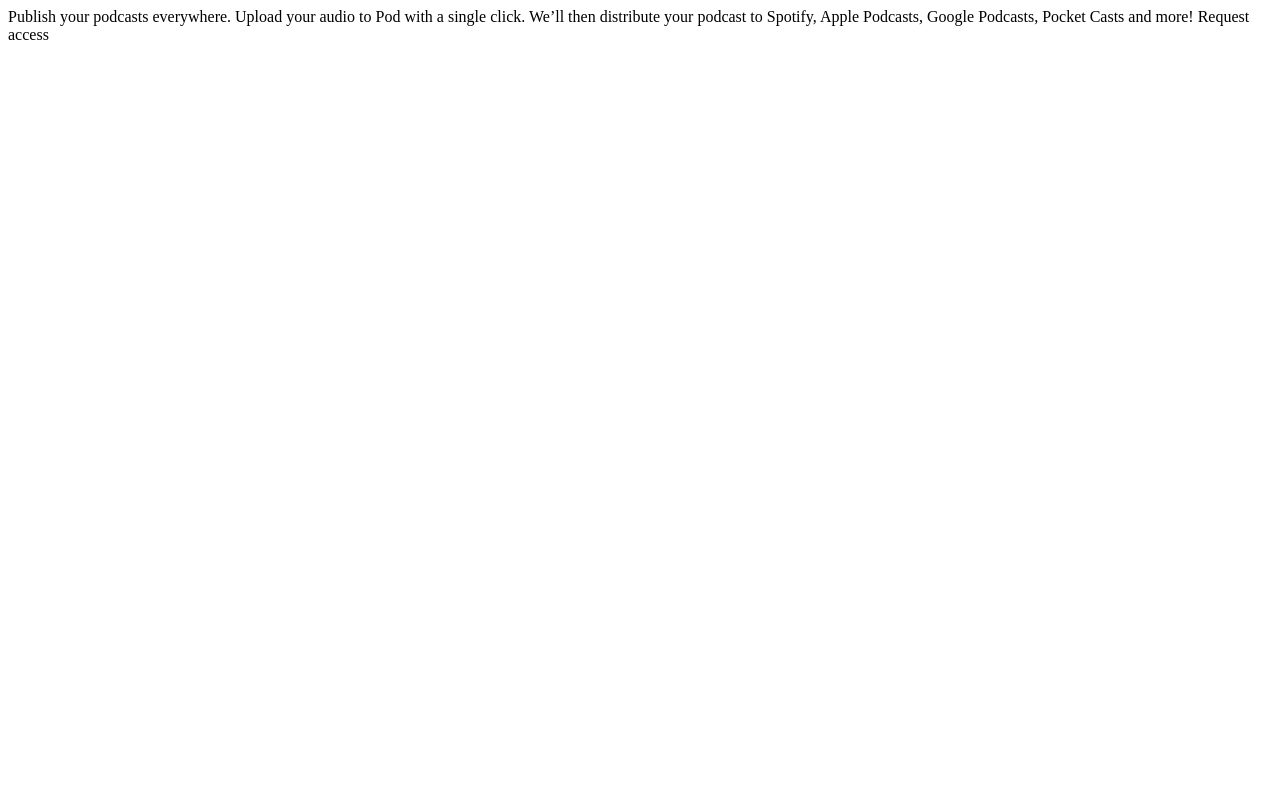
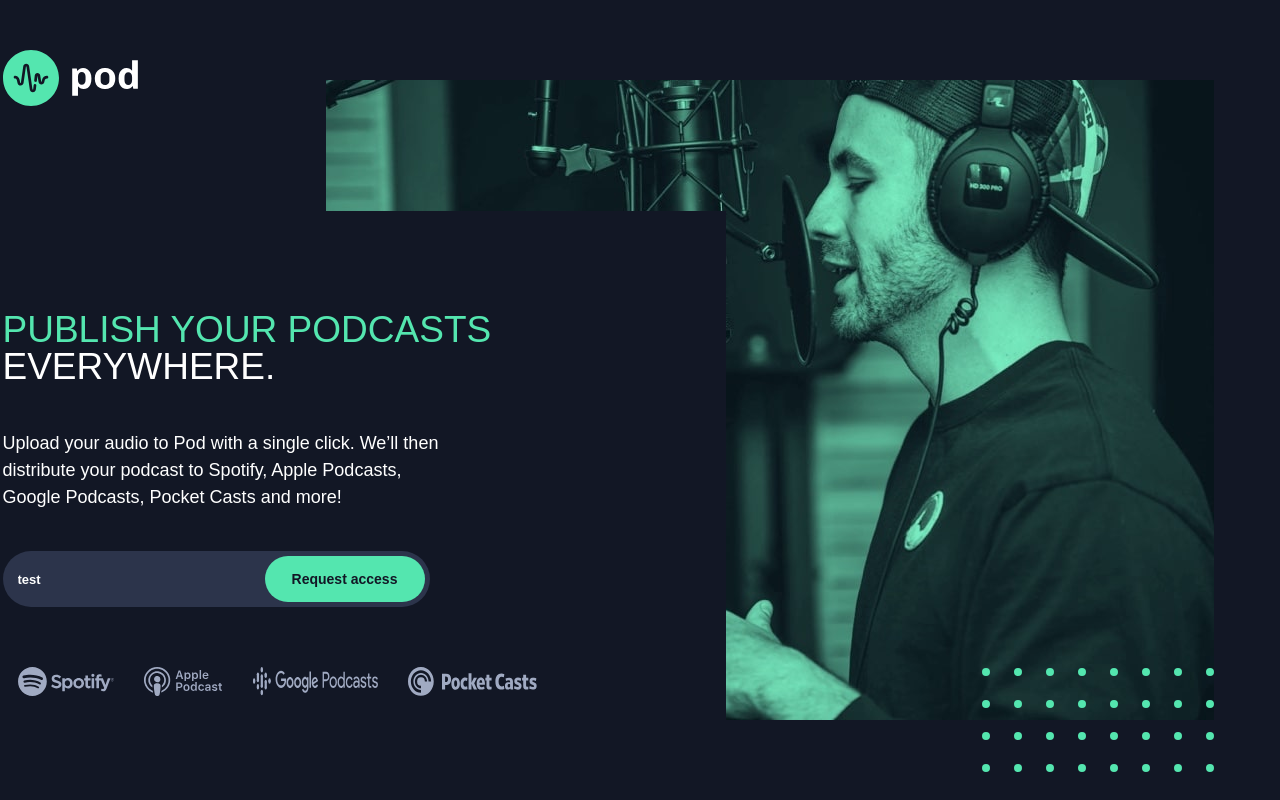
Before and after one commit to MarcusTuliusCiceron/Pod-request-access-landing-page-challenge-hub, a plain HTML site: page index.html in a window 1280 px wide. Drawn offline with Linux system fonts and the light colour scheme; a web font is replaced by a local one.

Commit message:
desktop design complete

```diff
--- /dev/null
+++ b/_globals.scss
@@ -0,0 +1,153 @@
+html{
+    font-size: 100%;
+    box-sizing: border-box;
+    min-height: 100vh;
+    line-height: 1;
+    background-color: $bgColor;
+    color: white;
+    font-family: 'Chivo', sans-serif;
+    overflow-x: hidden;
+
+}
+
+*, *::before, *::after {
+    box-sizing: inherit;
+    margin: 0;
+    padding: 0;
+}
+
+input[placeholder], [placeholder], *[placeholder] {
+    color: white;
+    font-size: 13px;
+    font-weight: 700;
+    margin-left: 10px;
+}
+
+body{
+    height: 100vh;
+    display: flex;
+    align-items: center;
+}
+
+.card_border{
+    margin: auto;
+
+}
+.card{
+    width: 1275px;
+    height: 640px;
+    max-width: 95%;
+    position: relative;
+    display: flex;
+    flex-direction: column-reverse;
+    background-image: url(/image-host.jpg);
+    background-repeat: no-repeat;
+    background-position: right;
+
+    @include breakpoint-down(medium){
+        width: 729px;
+        height: 768px;
+    }
+
+
+    .title{
+        position: absolute;
+        top: -30px;
+    }
+    .front_card{
+        width: 723px;
+        height: 509px;
+        background-color: $bgColor;
+        padding-right: 30px;
+        h1{
+            color: $green;
+            font-weight: 300;
+            text-transform: uppercase;
+            font-size: 37px;
+            margin-top: 100px;
+            margin-bottom: 45px;
+            em{
+                color: white;
+                font-style: normal;
+            }
+        }
+        p{
+            font-weight: 300;
+            margin-right: 250px;
+            line-height: 1.5;
+            font-size: 18px;
+            margin-bottom: 40px;
+        }
+        .button{
+            display:flex;
+            flex-direction:row;
+            padding:5px;
+            //margin-bottom: 64px;
+            width: 427px;
+            height: 56px;
+            background-color: $button;
+            border-radius: 30px;
+            overflow: hidden;
+
+            input {
+                flex-grow:2;
+                border:none;
+                background-color: $button;
+                //color: $white-t;
+            }
+            input:focus{
+                border: none;
+                outline: none;
+            }
+
+            button {
+                background:$green;
+                border-radius: 30px;
+                color:white;
+                width: 160px;
+                color: $bgColor;
+                font-weight: 700;
+                font-size: 14px;
+                border: none;
+
+                &:hover{
+                    cursor: pointer;
+                    background-color: $paleGreen;
+                }
+                &:active{
+                    box-shadow: 4px 4px 18px black inset;
+                }
+
+            }
+
+        }
+        .error{
+
+            display: block;
+            color: red;
+            font-weight: 600;
+            font-size: 13px;
+            margin-left: 10px;
+            margin-bottom: 40px;
+
+        }
+        .logos{
+            display: flex;
+            justify-content: space-around;
+            max-width: 550px;
+        }
+    }
+    .dots{
+        position: absolute;
+        width: 232px;
+        height: 104px;
+        background-image: url(/bg-pattern-dots.svg);
+        background-repeat: no-repeat;
+        left: 100%;
+        transform: translateX(-100%) translateY(50%);
+    }
+}
+
+.visible{
+    visibility: hidden;
+}
--- /dev/null
+++ b/_mixin.scss
@@ -0,0 +1,20 @@
+@media (minwidth: 64em){
+
+}
+
+$breakpoints-up: ("medium": "40em", "large": "48em", "xlarge": "87.5em");
+$breakpoints-down: ("small": "39.9375em", "medium": "47.9375em", "large": "87.4375em");
+
+
+
+@mixin breakpoint-up($size) {
+    @media (min-width: map-get($breakpoints-up, $size)){
+        @content;
+    }
+}
+
+@mixin breakpoint-down($size) {
+    @media (max-width: map-get($breakpoints-down, $size)){
+        @content;
+    }
+}
--- /dev/null
+++ b/_variables.scss
@@ -0,0 +1,5 @@
+$bgColor: #121725;
+$green: #54E6AF;
+$paleGreen: #B3FFE2;
+$button: #2C344B;
+//$white-t:rgba(255 255 255 0.8)
--- a/index.html
+++ b/index.html
@@ -3,16 +3,47 @@
 <head>
   <meta charset="UTF-8">
   <meta name="viewport" content="width=device-width, initial-scale=1.0">
-  <link rel="icon" type="image/png" sizes="32x32" href="./assets/favicon-32x32.png">
-
+  <link rel="icon" type="image/png" sizes="32x32" href="favicon-32x32.png">
+  <link rel="stylesheet" href="style.css">
+  <link rel="preconnect" href="https://fonts.googleapis.com">
+  <link rel="preconnect" href="https://fonts.gstatic.com" crossorigin>
+  <link href="https://fonts.googleapis.com/css2?family=Chivo:wght@300;400;700&display=swap" rel="stylesheet">
   <title>Frontend Mentor | Pod request access landing page</title>
 </head>
 <body>
-  Publish your podcasts everywhere.
+  <main class="card_border">
+    <div class="card">
+      <div class="title">
 
-  Upload your audio to Pod with a single click. We’ll then distribute your podcast to Spotify,
-  Apple Podcasts, Google Podcasts, Pocket Casts and more!
+      </div>
+      <div class="front_card">
+        <img class="title" src="/logo.svg" alt="logo">
+        <h1>Publish your podcasts <em>everywhere.</em> </h1>
 
-  Request access
+
+        <p>
+          Upload your audio to Pod with a single click. We’ll then distribute your podcast to Spotify,
+          Apple Podcasts, Google Podcasts, Pocket Casts and more!
+        </p>
+
+        <div class="button">
+          <input type="email" id="input-email" value="test" placeholder="adc@gmail.com">
+          <button class="button_real">Request access</button>
+        </div>
+        <p class="error visible">Oops! Please check your email</p>
+        <div class="logos">
+          <img src="/spotify.svg" alt="spotify">
+          <img src="/apple-podcast.svg" alt="apple-podcast">
+          <img src="/google-podcasts.svg" alt="google-podcasts">
+          <img src="/pocket-casts.svg" alt="pocket-casts">
+        </div>
+      </div>
+      <div class="dots">
+
+      </div>
+
+    </div>
+  </main>
+  <script src="script.js"></script>
 </body>
 </html>
--- /dev/null
+++ b/script.js
@@ -0,0 +1,4 @@
+document.querySelector('.button_real').addEventListener('click', event => {
+    console.log('click');
+    document.querySelector('.error').classList.remove('visible');
+})
--- /dev/null
+++ b/style.scss
@@ -0,0 +1,3 @@
+@import "variables";
+@import "mixin";
+@import "globals";
```
Also changed, not shown: style.css (added), 1 other file.
